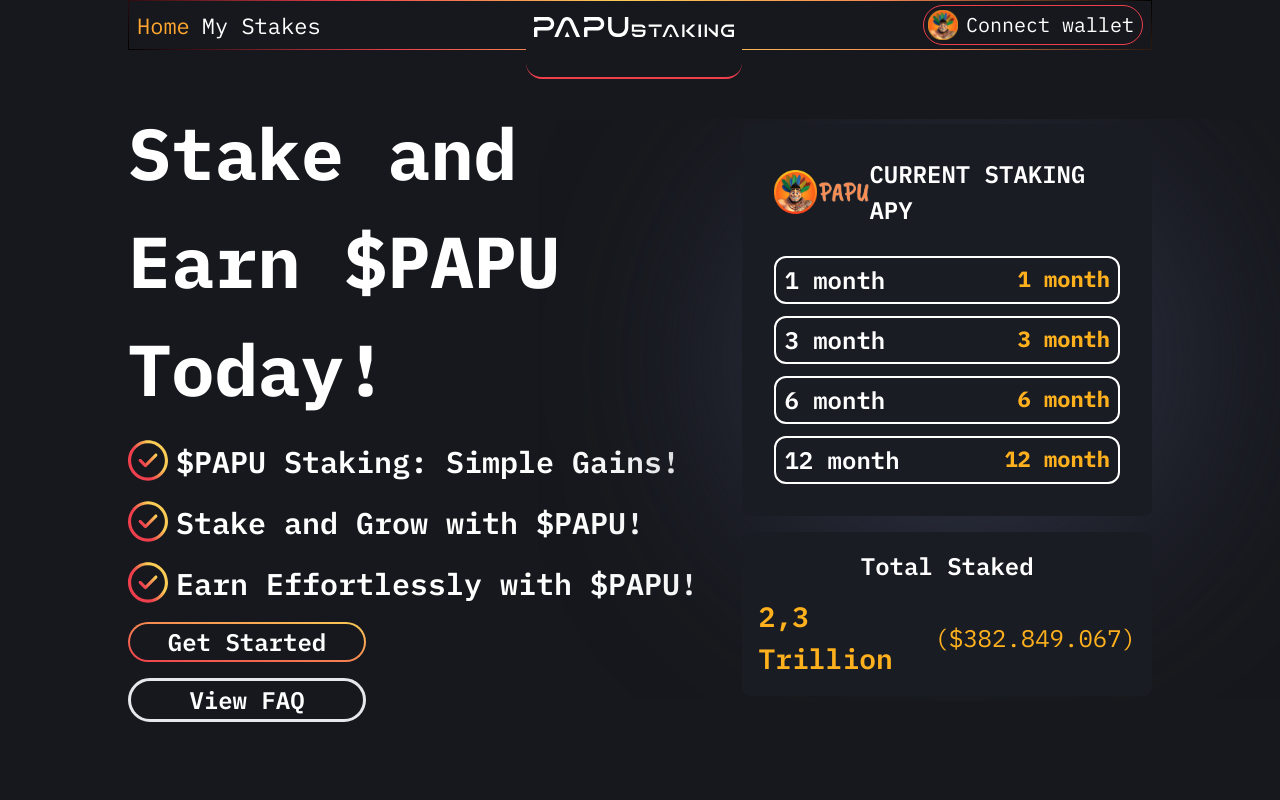
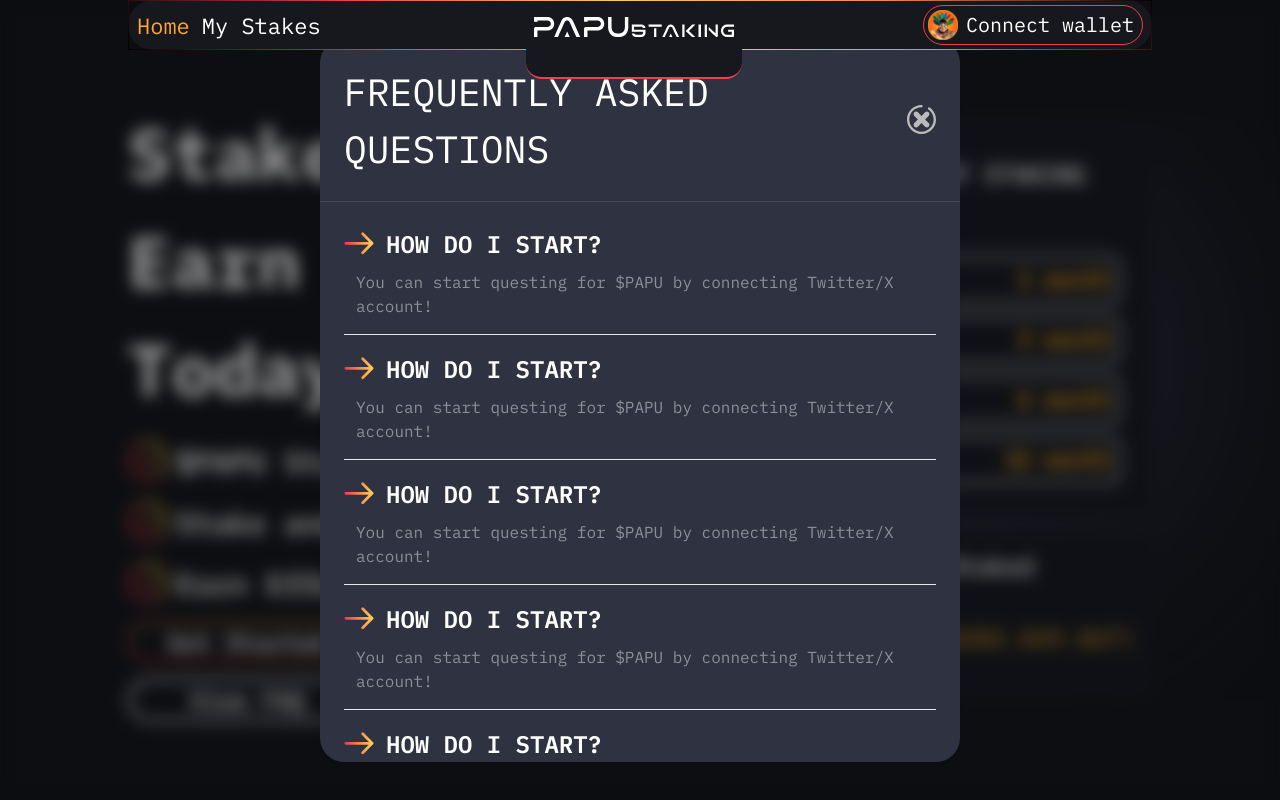
Before and after one commit to AlterShadow/PapuStaking, a Next.js app: page / in a window 1280 px wide. Both pictures are taken after a click on the button "View FAQ". Built offline with nearby package versions, Linux system fonts and the light colour scheme.

Commit message:
updating..

```diff
--- a/src/components/index/Body.tsx
+++ b/src/components/index/Body.tsx
@@ -1,7 +1,11 @@
+'use client'
 import Image from 'next/image'
-import React from 'react'
+import React, { useState, MouseEvent } from 'react'
+import GeneralModal from '../reuseable/GeneralModal'
+import FaqContent from './FaqContent'
 
 const Body = () => {
+    const [open, setOpen] = useState(false)
     const data =[
         {
             month:"1 month",
@@ -20,6 +24,17 @@
             amount:"= 30.00% "
         },
     ]
+    const handleFAQ = () =>{
+        setOpen(true)
+    }
+    const closeModal = () => {
+        setOpen(false)
+    }
+    const handleCloseModal1 = (e: MouseEvent<HTMLDivElement>) => {
+        if ((e.target as HTMLElement).classList.contains('modal')) {
+            closeModal()
+        }
+    }
     return (
         <div className='lg:px-[10%] lg:h-[90vh] w-full flex lg:flex-row flex-col items-center justify-between relative'>
             <div className='flex flex-col gap-4 w-[60%]'>
@@ -42,7 +57,7 @@
                     <div className='text-[24px] lg:w-[238px] p-[2px] rounded-full bg-gradient-to-tr from-[#EF3F4D] to-[#FBCC55] justify-center flex'>
                         <button className=' w-full bg-[#16181D] font-semibold text-white rounded-full'>Get Started</button>
                     </div>
-                    <button className='text-[24px] font-semibold border-[3px]  text-white lg:w-[238px] p-[1px] rounded-full justify-center flex'>
+                    <button onClick={handleFAQ} className='text-[24px] font-semibold border-[3px]  text-white lg:w-[238px] p-[1px] rounded-full justify-center flex'>
                         View FAQ
                     </button>
                 </div>
@@ -78,6 +93,17 @@
                 </div>
 
             </div>
+            {
+                open && (
+                    <GeneralModal
+                        heading='FREQUENTLY ASKED QUESTIONS'
+                        handleClose={handleCloseModal1}
+                        content={<FaqContent/>}
+                        close={closeModal}
+
+                    />
+                )
+            }
         </div>
     )
 }
--- /dev/null
+++ b/src/components/index/FaqContent.tsx
@@ -0,0 +1,56 @@
+import Image from 'next/image'
+import React from 'react'
+
+const FaqContent = () => {
+  const faqDat = [
+    {
+      arrow: "/img/arrow.svg",
+      title: "HOW DO I START?",
+      answer: "You can start questing for $PAPU by connecting Twitter/X account!"
+    },
+    {
+      arrow: "/img/arrow.svg",
+      title: "HOW DO I START?",
+      answer: "You can start questing for $PAPU by connecting Twitter/X account!"
+    },
+    {
+      arrow: "/img/arrow.svg",
+      title: "HOW DO I START?",
+      answer: "You can start questing for $PAPU by connecting Twitter/X account!"
+    },
+    {
+      arrow: "/img/arrow.svg",
+      title: "HOW DO I START?",
+      answer: "You can start questing for $PAPU by connecting Twitter/X account!"
+    },
+    {
+      arrow: "/img/arrow.svg",
+      title: "HOW DO I START?",
+      answer: "You can start questing for $PAPU by connecting Twitter/X account!"
+    },
+  ]
+  return (
+    <div>
+      <div className='flex flex-col gap-4'>
+        {
+          faqDat.map((f, i) => {
+            return (
+              <>
+                <div className='flex flex-col gap-2'>
+                  <span className='flex flex-row gap-3 items-center'>
+                    <Image src={f.arrow} alt='' width={30} height={30} />
+                    <p className='lg:text-[24px] text-[16px] text-white font-semibold'>{f.title}</p>
+                  </span>
+                  <p className='ml-3 lg:text-[16px] text-[14px] text-white text-opacity-45'>{f.answer}</p>
+                </div>
+                <hr />
+              </>
+            )
+          })
+        }
+      </div>
+    </div>
+  )
+}
+
+export default FaqContent
--- a/src/components/navigation/Nav.tsx
+++ b/src/components/navigation/Nav.tsx
@@ -23,7 +23,7 @@
     };
     return (
         <div className='lg:px-[10%]'>
-            <div className='border border-3 px-2 py-1 rounded-full z-[5000] bg-[#16181D] flex flex-row items-center justify-between relative' style={{
+            <div className='border border-3 px-2 py-1 rounded-full z-[4000] bg-[#16181D] flex flex-row items-center justify-between relative' style={{
                 borderImage: 'linear-gradient(45deg, #000000, #EF3F4D, #FBCC55, #F58651, #000000) 2',
             }}>
                 <div className='flex flex-row gap-3 items-center '>
--- /dev/null
+++ b/src/components/reuseable/GeneralModal.tsx
@@ -0,0 +1,41 @@
+import React, { ReactNode, MouseEvent } from "react";
+import Image from "next/image";
+
+interface GeneralModalProps {
+    close: (e: MouseEvent<HTMLDivElement>) => void;
+    handleClose: (e: MouseEvent<HTMLDivElement>) => void;
+    content: React.ReactNode;
+    heading: string;
+}
+
+const GeneralModal: React.FC<GeneralModalProps> = ({ handleClose, content, heading,close }) => {
+    return (
+        <div
+            className={`fixed inset-0 flex items-center justify-center z-[500] modal-overlay w-full overflow-y-scroll backdrop-blur`}
+        >
+            <div
+                onClick={handleClose}
+                className={`modal bg-black z-[500]  bg-opacity-40 fixed inset-0 flex items-center justify-center`}
+            >
+                <div
+                    className={`modal-content z-[500] bg-[#2F3241] lg:w-[50%] shadow-md w-full rounded-3xl overflow-y-auto transform transition-transform duration-300 ease-in-out bounce`}
+                >
+                    <div className="flex justify-between border-b border-white border-opacity-10 p-6 items-center">
+                        <h2 className=" capitalize text-white lg:text-[38px] text-[20px]">{heading}</h2>
+                        <span
+                            onClick={close}
+                            className="text-xl cursor-pointer text-[var(--text-color)]"
+                        >
+                            <Image src={"/img/cancel.svg"} alt="" width={30} height={30}/>
+                        </span>
+                    </div>
+                    <div className="p-6 text-white overflow-y-auto rounded-3xl h-[70vh] z-[5000]">
+                        {content}
+                    </div>
+                </div>
+            </div>
+        </div>
+    );
+};
+
+export default GeneralModal;
```
Also changed, not shown: public/img/arrow.svg (added), public/img/cancel.svg (added).
